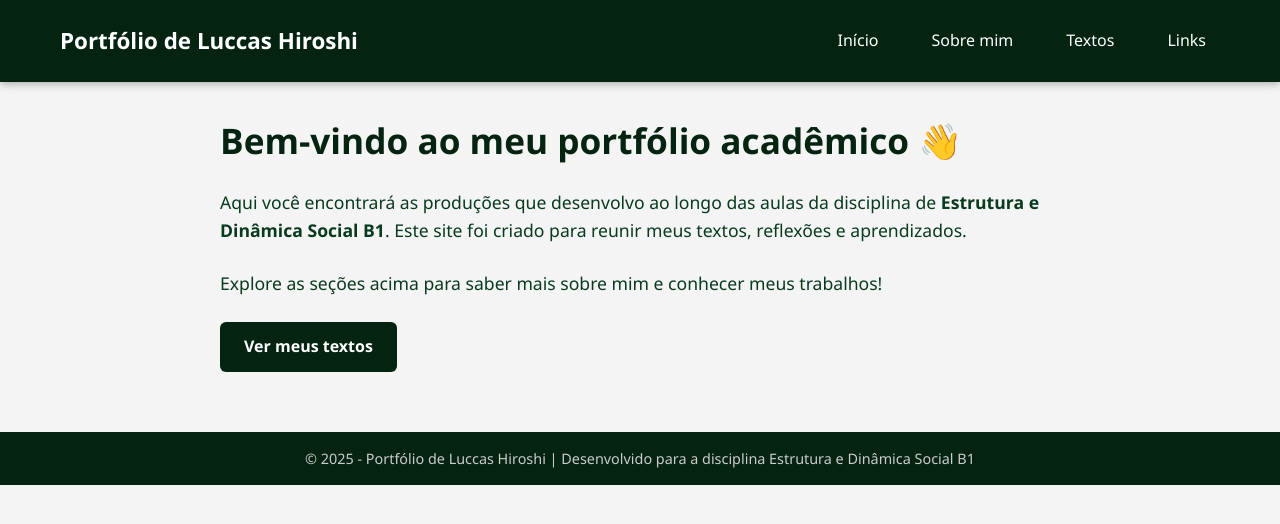
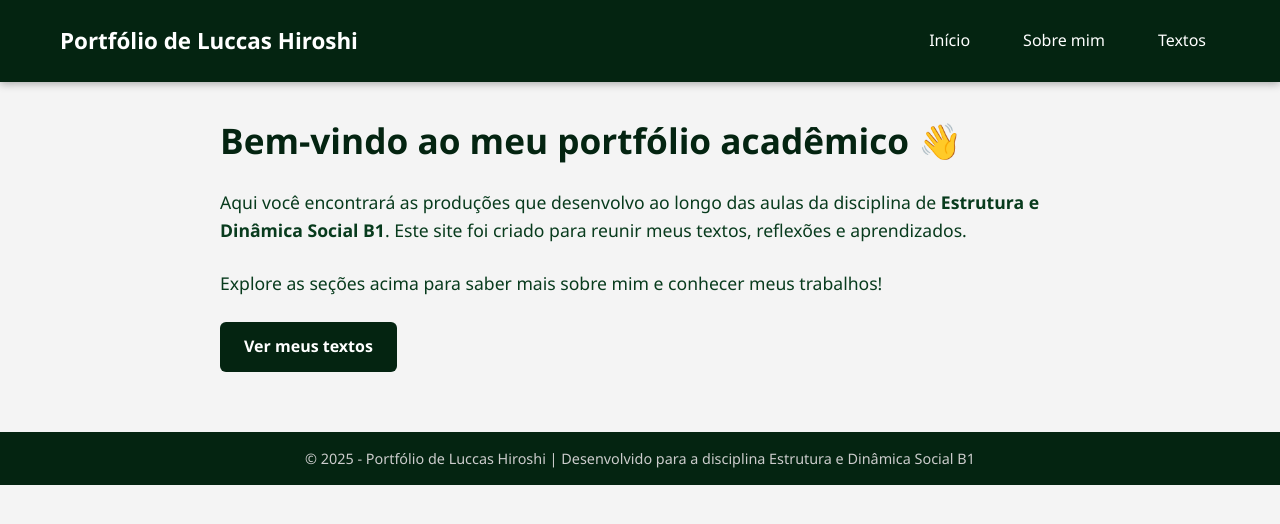
Before and after one commit to luccashiroshi/EDS, a plain HTML site: page index.html in a window 1280 px wide. Drawn offline with Linux system fonts and the light colour scheme.

Commit message:
removendo pagina de links

```diff
--- a/index.html
+++ b/index.html
@@ -17,7 +17,7 @@
             <a href="index.html">Início</a>
             <a href="sobre.html">Sobre mim</a>
             <a href="textos.html">Textos</a>
-            <a href="links.html">Links</a>
+            <!--<a href="links.html" class="active">Links</a>-->
         </nav>
     </header>
 
```
Also changed, not shown: links.html (+1 -1 lines), sobre.html (+1 -1 lines), textos.html (+1 -1 lines).
